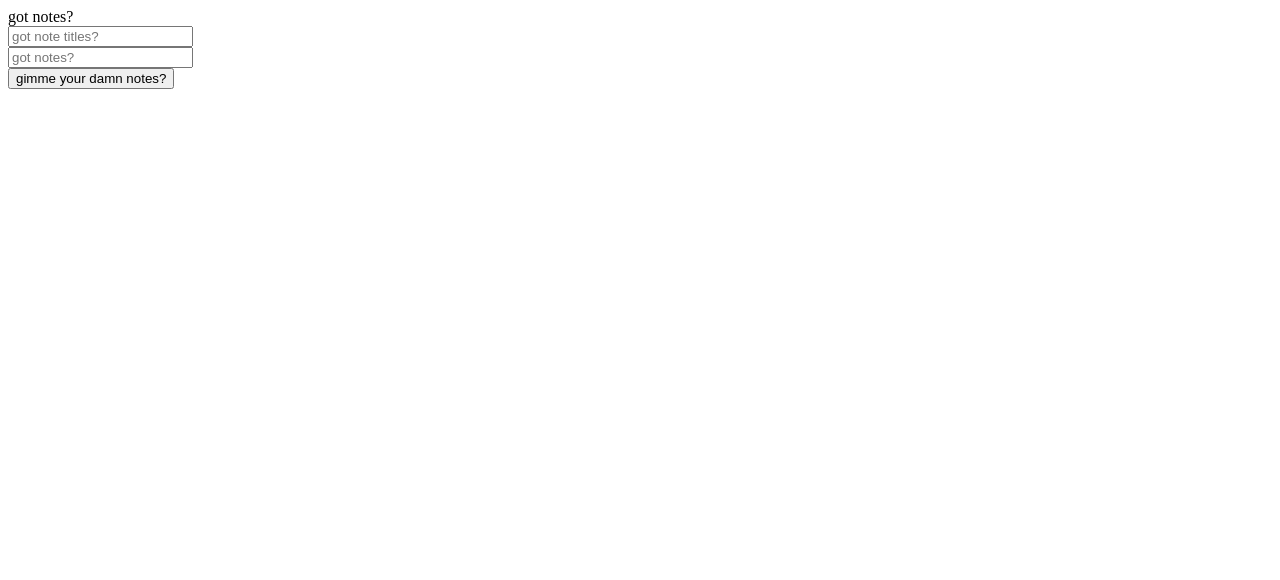
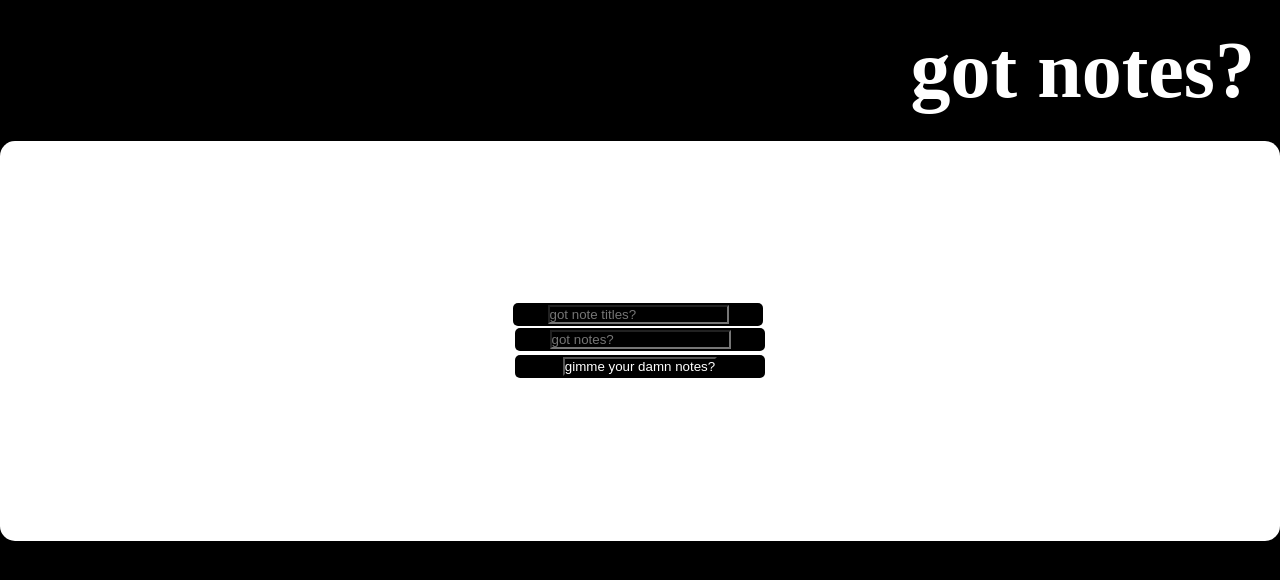
Before and after one commit to momentum-team-7/ajax--notes-app-tristanmatthew, a website: page index.html in a window 1280 px wide. Drawn offline with nearby package versions, Linux system fonts and the light colour scheme; no server answers; a web font is replaced by a local one.

Commit message:
early stages of styling added, code written for edit/delete, but not functioning

```diff
--- a/index.html
+++ b/index.html
@@ -4,6 +4,8 @@
   <meta charset="UTF-8">
   <meta name="viewport" content="width=device-width, initial-scale=1.0">
   <meta http-equiv="X-UA-Compatible" content="ie=edge">
+  <link href="style.css" rel="stylesheet">
+  <link href="//db.onlinewebfonts.com/c/d9a5ac77edacd3ecdfb8f03913e5ffe5?family=Phenix+American" rel="stylesheet"/>
   <script src="https://momentjs.com/downloads/moment.js" defer></script>
   <script src='main.js' defer></script>
   <title>got notes?</title>
--- /dev/null
+++ b/style.css
@@ -0,0 +1,77 @@
+* {
+    box-sizing: border-box;
+    margin: 0;
+    padding: 0;
+    background-color: #000000;
+}
+
+.header {
+    padding: 5px;
+    margin: 20px;
+    text-align: right;
+    font-family: "Phenix American";
+    font-weight: bold;
+    font-size: 5em;
+    color: #ffffff
+    /* border: 3px solid blue; */
+}
+
+#note-form {
+    display: flex;
+    flex-direction: column;
+    flex-wrap: wrap;
+    justify-content: center;
+    align-content: center;
+    min-height: 50vh;
+    padding: 20px;
+    background-color: #ffffff;
+    border-radius: 15px;
+
+    /* border: 3px solid pink; */
+}
+
+#note-list {
+    font-family: Arial, Helvetica, sans-serif;
+    color: #ffffff;
+    font-size: 1rem;
+    text-align: center;
+    margin-top: 20px;
+    list-style-type: none;
+}
+
+
+
+.titleField {
+    padding: 2px;
+    margin: 2;
+    border-radius: 5px;
+    width: 250px;
+    text-align: center;
+}
+
+#inputTitle {
+    color: #ffffff;
+}
+
+.inputField {
+    padding: 2px;
+    margin: 2px;
+    border-radius: 5px;
+    width: 250px;
+    text-align: center;
+}
+#inputBody {
+    color: #ffffff;
+}
+
+.submitButton {
+    text-align: center;
+    padding: 2px;
+    margin: 2px;
+    border-radius: 5px;
+}
+#submit {
+    color: #ffffff;
+    text-align: center;
+}
+/* note title, note body, submit buttom, edit-text, update-note, cancel-note */
```
